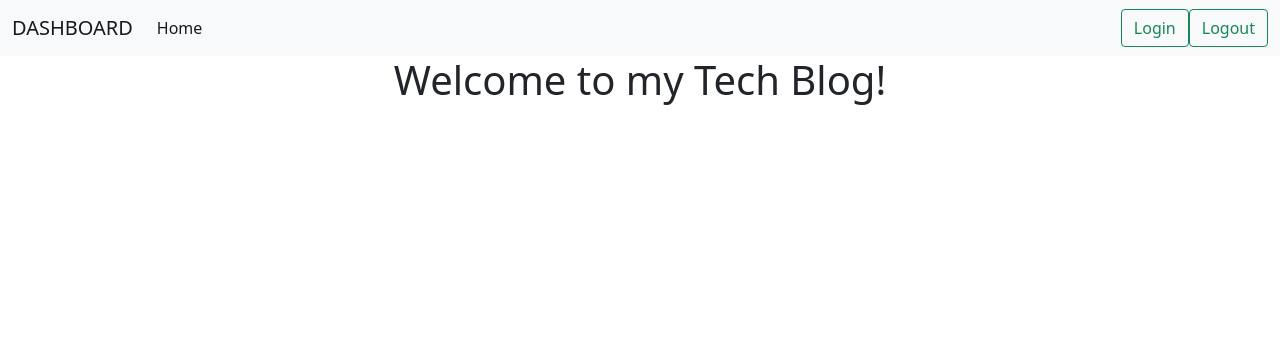
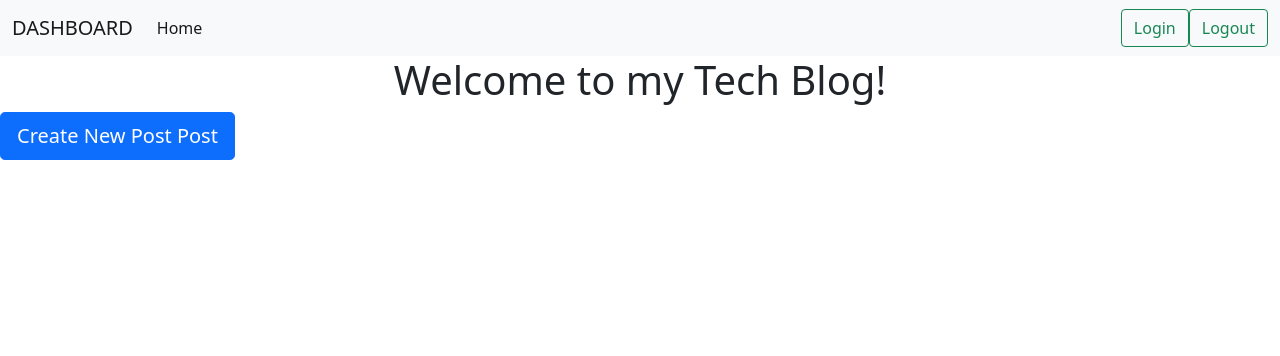
Before and after one commit to kylegrabski/Full-Stack-Tech-Blog, a Node server app: page / in a window 1280 px wide. Shown: the top 356 px of the page. Run offline with Node 20, Linux system fonts and the light colour scheme; data that the repository does not hold is empty; some libraries are stand-ins or nearby versions.

Commit message:
add create post button

```diff
--- a/views/all-posts.handlebars
+++ b/views/all-posts.handlebars
@@ -15,4 +15,8 @@
 
 {{/each}}
 
+
+<button class="btn btn-primary btn-lg" type="button" id="postBtn" value={{id}}>Create New Post
+            Post</button>
+
 <script src="/js/all-posts.js"></script>
```
